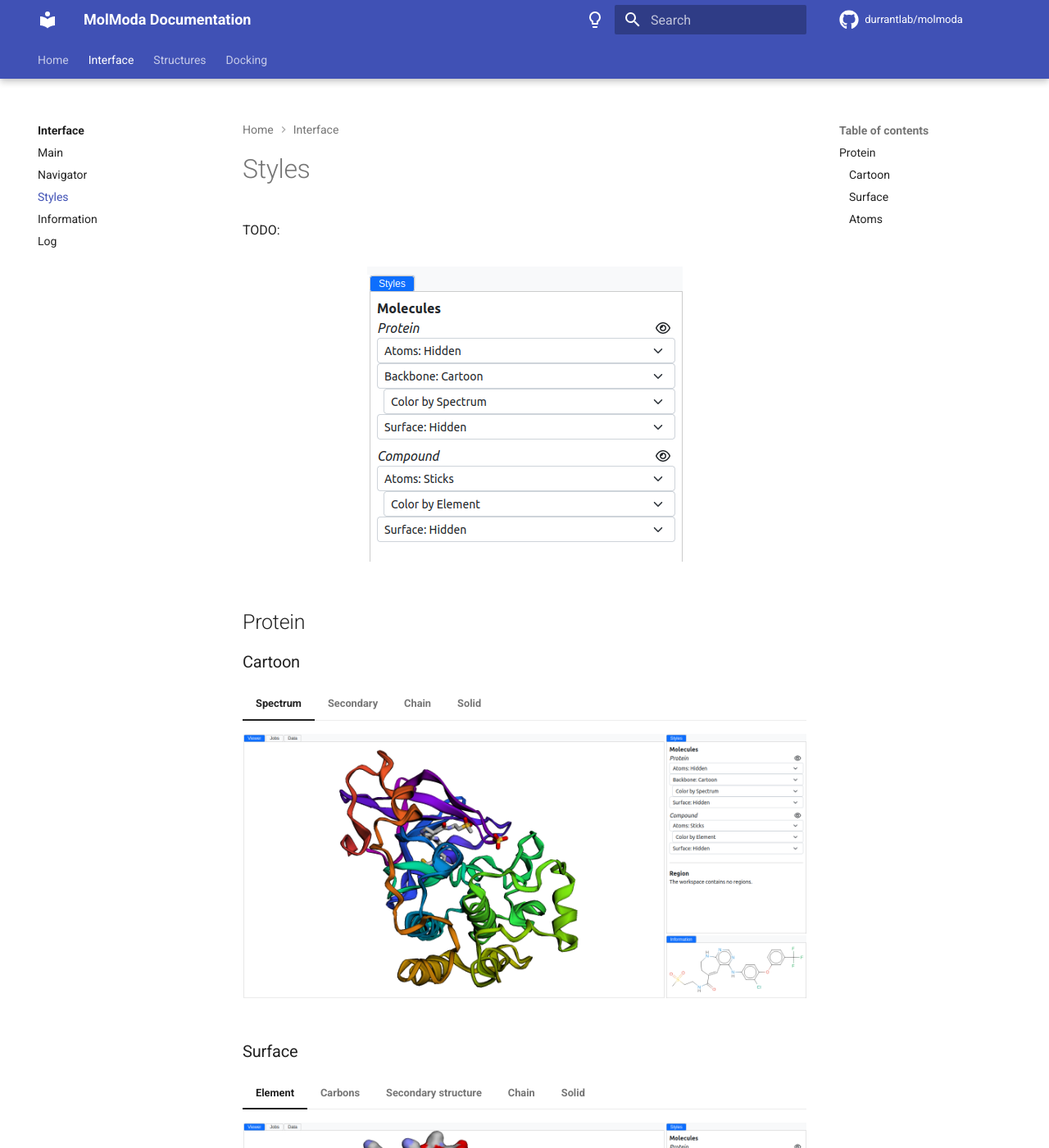
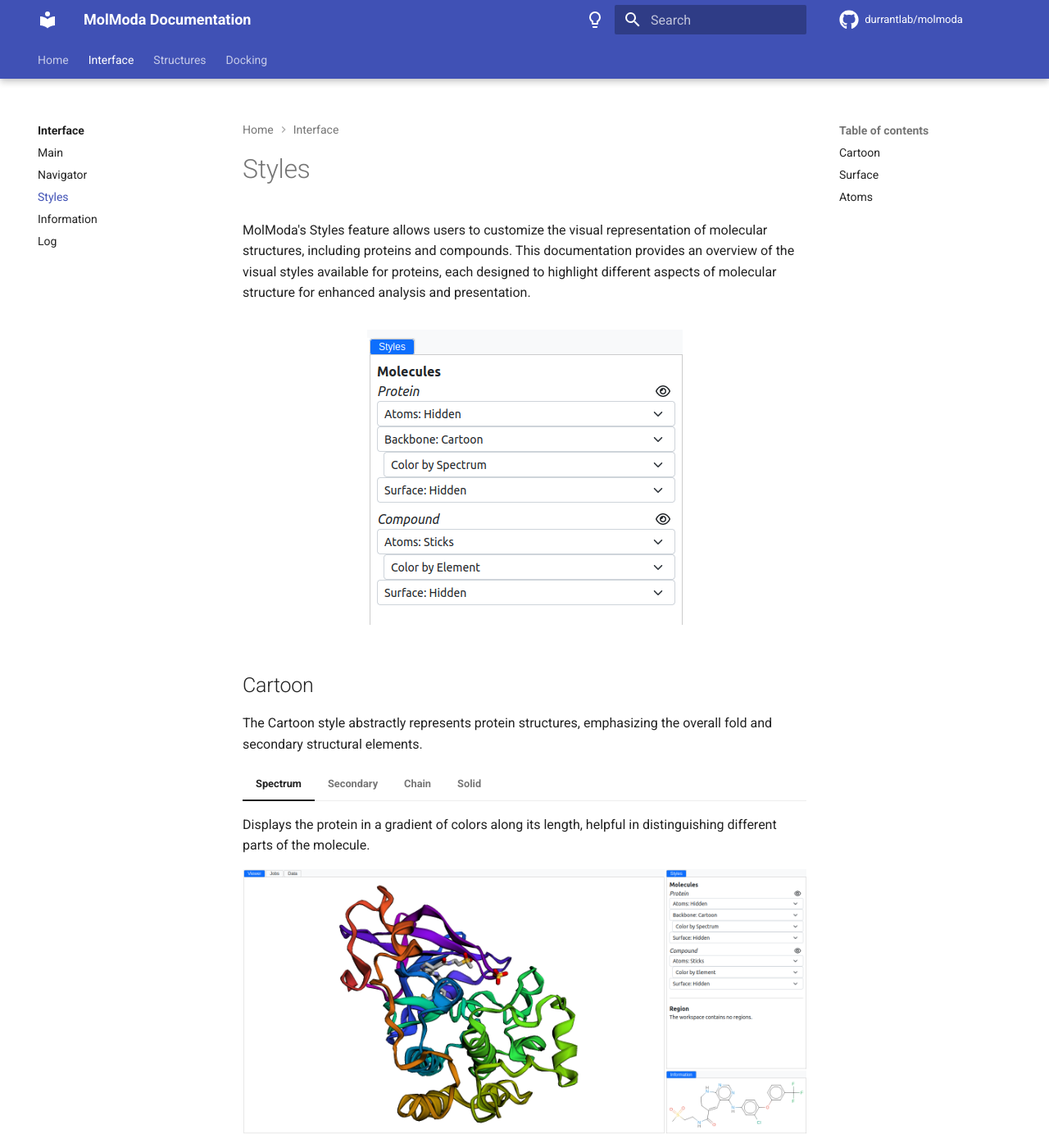
Before and after one commit to durrantlab/molmoda-docs, an MkDocs documentation site: the page built from docs/interface/styles/index.md, in a window 1280 px wide and 1400 px high. Shown: the whole window at 82% size. Built offline with MkDocs 1.6.1 and Material for MkDocs 9.7.7, drawn with Linux system fonts in a browser that asks for light colours; comment, search, counter and statistics services are not loaded; some of the changed text lies outside the part shown.

Commit message:
Finish styles

```diff
--- a/docs/interface/styles/index.md
+++ b/docs/interface/styles/index.md
@@ -1,16 +1,19 @@
 # Styles
 
-TODO:
+MolModa's Styles feature allows users to customize the visual representation of molecular structures, including proteins and compounds.
+This documentation provides an overview of the visual styles available for proteins, each designed to highlight different aspects of molecular structure for enhanced analysis and presentation.
 
 <figure markdown>
 ![](/img/interface/styles.png){ alight=left height=300 }
 </figure>
 
-## Protein
+## Cartoon
 
-### Cartoon
+The Cartoon style abstractly represents protein structures, emphasizing the overall fold and secondary structural elements.
 
 === "Spectrum"
+
+    Displays the protein in a gradient of colors along its length, helpful in distinguishing different parts of the molecule.
 
     <figure markdown>
     ![](/img/interface/styles/protein-cartoon/protein-cartoon-spectrum.png){ alight=left height=300 }
@@ -18,11 +21,15 @@
 
 === "Secondary"
 
+    Highlights the secondary structures (e.g., α-helices and β-sheets) using distinct colors and shapes.
+
     <figure markdown>
     ![](/img/interface/styles/protein-cartoon/protein-cartoon-secondary.png){ alight=left height=300 }
     </figure>
 
 === "Chain"
+
+    Colors the protein based on its chain composition, aiding in identifying multi-chain complexes.
 
     <figure markdown>
     ![](/img/interface/styles/protein-cartoon/protein-cartoon-chain.png){ alight=left height=300 }
@@ -30,13 +37,19 @@
 
 === "Solid"
 
+    Presents the protein in a single, solid color for a simplified view.
+
     <figure markdown>
     ![](/img/interface/styles/protein-cartoon/protein-cartoon-solid.png){ alight=left height=300 }
     </figure>
 
-### Surface
+## Surface
+
+Surface styles provide a detailed view of the molecular surface, highlighting properties such as element types or charge distributions.
 
 === "Element"
+
+    Colors the surface based on the type of elements, offering insights into the chemical composition.
 
     <figure markdown>
     ![](/img/interface/styles/protein-surface/protein-surface-element.png){ alight=left height=300 }
@@ -44,11 +57,15 @@
 
 === "Carbons"
 
+    Differentiates carbon atoms from other elements, useful for organic molecules analysis.
+
     <figure markdown>
     ![](/img/interface/styles/protein-surface/protein-surface-carbons.png){ alight=left height=300 }
     </figure>
 
 === "Secondary structure"
+
+    The surface is colored according to secondary structural elements, making it easy to identify helices, sheets, and coils.
 
     <figure markdown>
     ![](/img/interface/styles/protein-surface/protein-surface-secondary-structure.png){ alight=left height=300 }
@@ -56,19 +73,27 @@
 
 === "Chain"
 
+    Indicates the chain identity through color coding, which is helpful in visualizing protein complexes.
+
     <figure markdown>
     ![](/img/interface/styles/protein-surface/protein-surface-chain.png){ alight=left height=300 }
     </figure>
 
 === "Solid"
 
+    A uniform color for the entire surface, focusing on the shape and contours of the molecule.
+
     <figure markdown>
     ![](/img/interface/styles/protein-surface/protein-surface-solid.png){ alight=left height=300 }
     </figure>
 
-### Atoms
+## Atoms
+
+Atom styles depict individual atoms and bonds, offering detailed insights into molecular architecture.
 
 === "Sticks"
+
+    Represents bonds as sticks and atoms as small spheres, ideal for detailed structural analysis.
 
     <figure markdown>
     ![](/img/interface/styles/protein-atoms/protein-atoms-sticks.png){ alight=left height=300 }
@@ -76,12 +101,16 @@
 
 === "Lines"
 
+    Uses lines to represent bonds between atoms, providing a simplified view of the molecular structure.
+
     <figure markdown>
     ![](/img/interface/styles/protein-atoms/protein-atoms-lines.png){ alight=left height=300 }
     </figure>
 
 === "Spheres"
 
+    Displays atoms as spheres, scaled according to their van der Waals radii, highlighting the molecular volume.
+
     <figure markdown>
     ![](/img/interface/styles/protein-atoms/protein-atoms-spheres.png){ alight=left height=300 }
     </figure>
```
